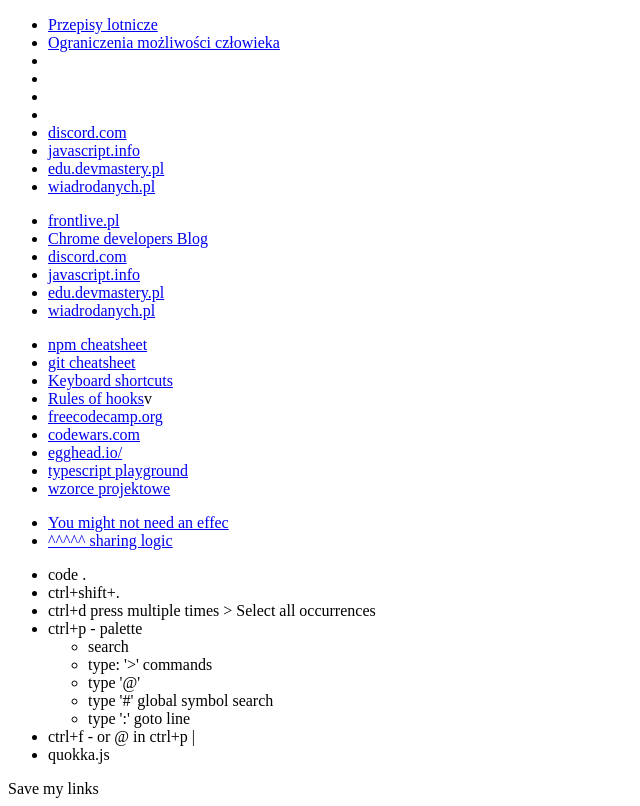
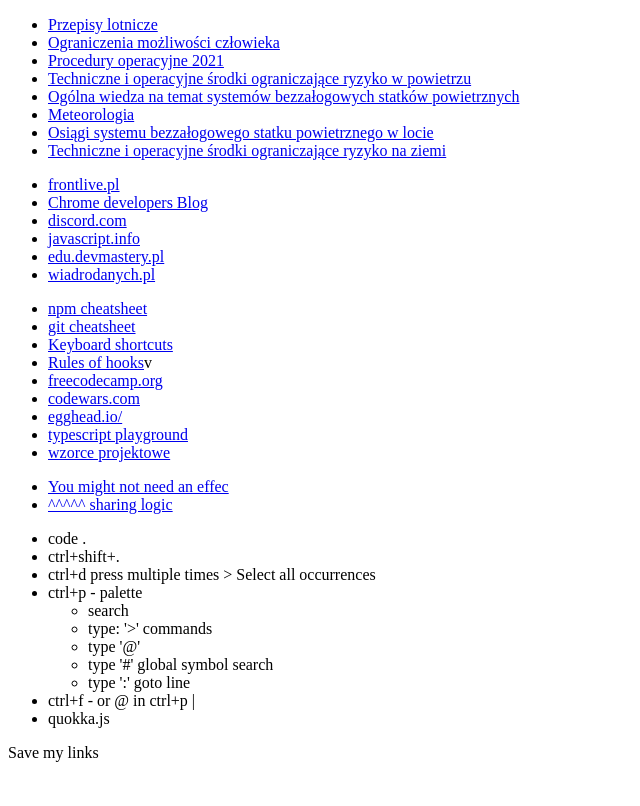
Before and after one commit to mkiszka/MyShortcuts, a plain HTML site: page index.html in a window 1280 px wide. Shown: the whole page, without its empty margins (0-640 px from the left). Drawn offline with Linux system fonts and the light colour scheme.

Commit message:
Dodanie linków do NSTS-05

```diff
--- a/index.html
+++ b/index.html
@@ -8,14 +8,12 @@
 <ul>
 <li><a href="https://i.dron.edu.pl/mod/quiz/view.php?id=649">Przepisy lotnicze</li>
 <li><a href="https://i.dron.edu.pl/mod/quiz/view.php?id=650">Ograniczenia możliwości człowieka</li>
-<li><a href="https://i.dron.edu.pl/mod/quiz/view.php?id=650"></li>
-<li><a href="https://i.dron.edu.pl/mod/quiz/view.php?id=650"></li>
-<li><a href="https://i.dron.edu.pl/mod/quiz/view.php?id=650"></li>
-<li><a href="https://i.dron.edu.pl/mod/quiz/view.php?id=650"></li>
-<li><a href="https://discord.com/">discord.com</li>
-<li><a href="https://javascript.info/">javascript.info</li>
-<li><a href="https://edu.devmastery.pl/">edu.devmastery.pl</li>
-<li><a href="https://wiadrodanych.pl/">wiadrodanych.pl</li>
+<li><a href="https://i.dron.edu.pl/mod/quiz/view.php?id=653">Procedury operacyjne 2021</li>
+<li><a href="https://i.dron.edu.pl/mod/quiz/view.php?id=712">Techniczne i operacyjne środki ograniczające ryzyko w powietrzu</li>
+<li><a href="https://i.dron.edu.pl/mod/quiz/view.php?id=651">Ogólna wiedza na temat systemów bezzałogowych statków powietrznych</li>
+<li><a href="https://i.dron.edu.pl/mod/quiz/view.php?id=652">Meteorologia</li>
+<li><a href="https://i.dron.edu.pl/mod/quiz/view.php?id=713">Osiągi systemu bezzałogowego statku powietrznego w locie</li>
+<li><a href="https://i.dron.edu.pl/mod/quiz/view.php?id=714">Techniczne i operacyjne środki ograniczające ryzyko na ziemi</li>
 </ul>
 <ul>
 <li><a href="https://frontlive.pl/">frontlive.pl</li>
```
